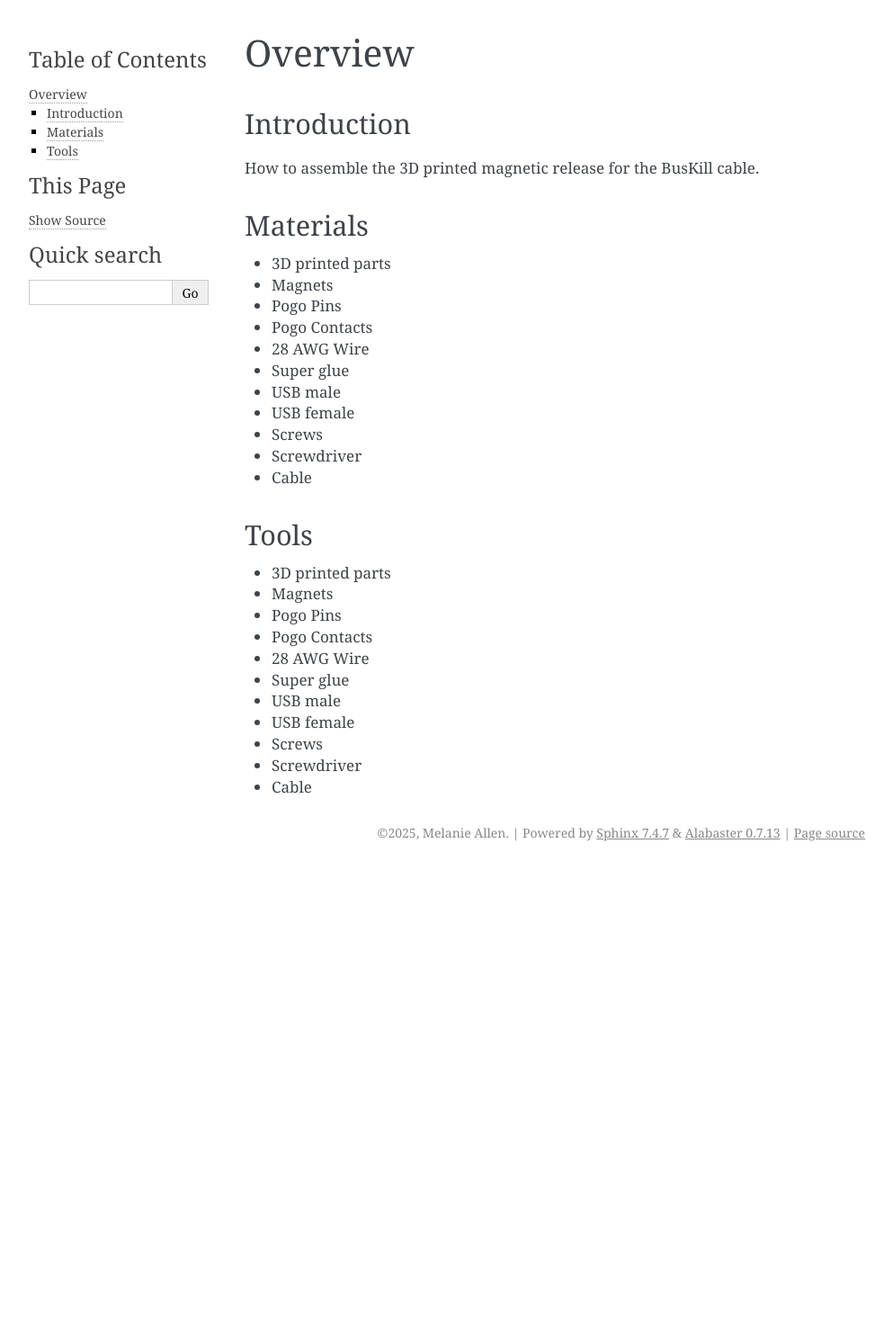
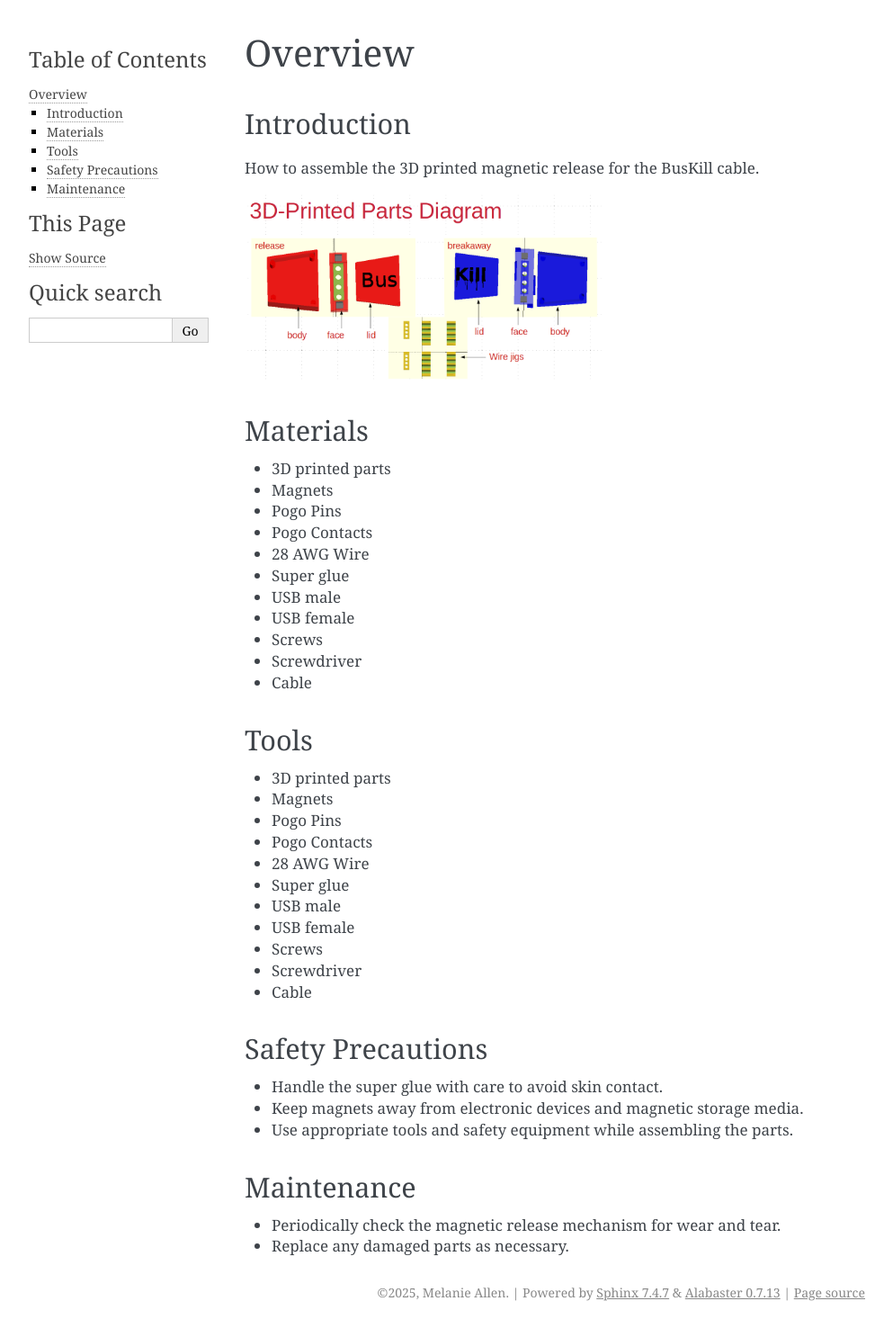
Before and after one commit to goldfishlaser/3DPBKDoc, a Sphinx documentation site: the page built from docs/overview.rst, in a window 1280 px wide. Shown: the whole page at 90% size, without its empty margins (148-1141 px from the left). Built offline with Sphinx 7.4.7, drawn with Linux system fonts in a browser that asks for light colours; before the commit the page ends 965 px from its top, so only the background shows below that.

Commit message:
add images

```diff
--- a/docs/index.rst
+++ b/docs/index.rst
@@ -5,6 +5,10 @@
 
 Building a 3D-Printed Magnetic Release for BusKill cable
 ========================================================
+.. image:: images/buskillassembled.png
+  :width: 400
+  :alt: Alternative text
+
 
 .. toctree::
    overview
--- a/docs/overview.rst
+++ b/docs/overview.rst
@@ -4,6 +4,10 @@ Overview
 Introduction
 ------------
 How to assemble the 3D printed magnetic release for the BusKill cable.
+
+.. image:: images/partsdiagram.png
+  :width: 400
+  :alt: parts diagram
 
 Materials
 ---------
@@ -32,3 +36,14 @@ Tools
 - Screws
 - Screwdriver
 - Cable
+
+Safety Precautions
+------------------
+- Handle the super glue with care to avoid skin contact.
+- Keep magnets away from electronic devices and magnetic storage media.
+- Use appropriate tools and safety equipment while assembling the parts.
+
+Maintenance
+-----------
+- Periodically check the magnetic release mechanism for wear and tear.
+- Replace any damaged parts as necessary.
```
Also changed, not shown: docs/breakaway.rst (+0 -16 lines), docs/testing.rst (added, +11 -0 lines), docs/images/partsdiagram.png (added), 2 other files.
